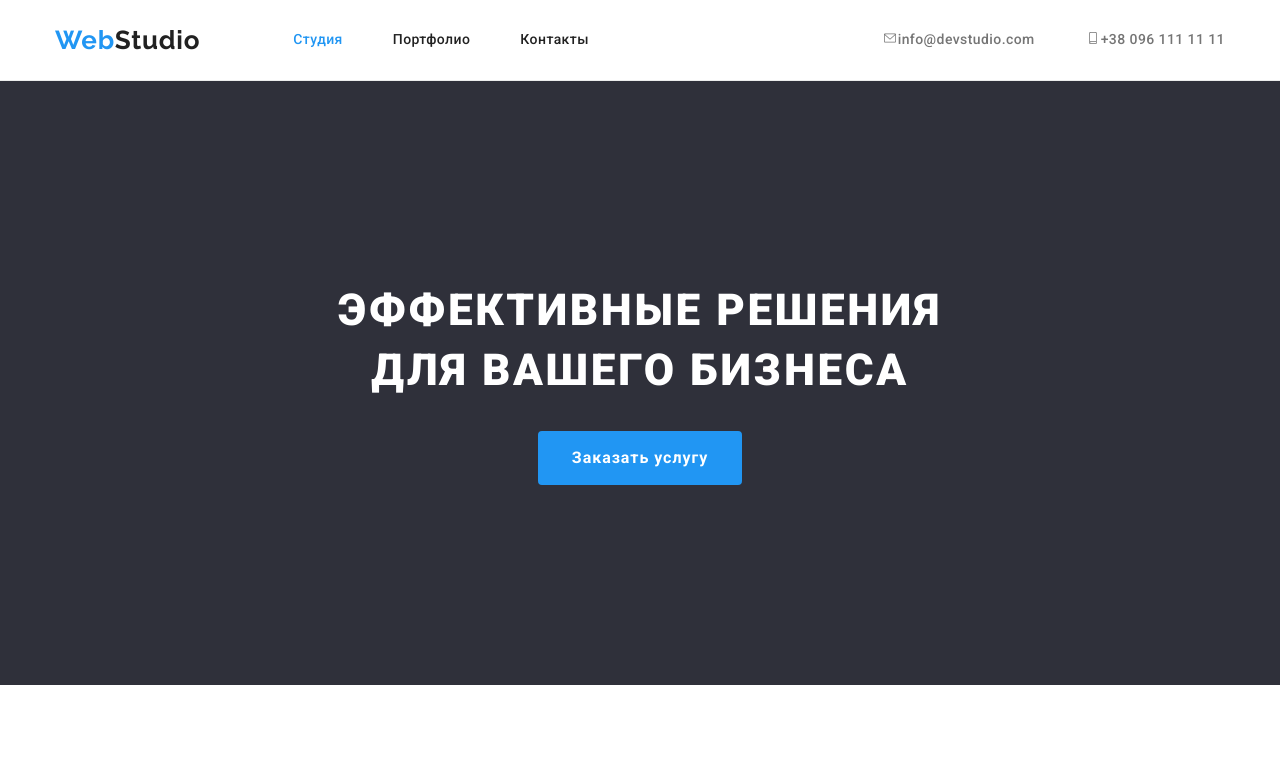
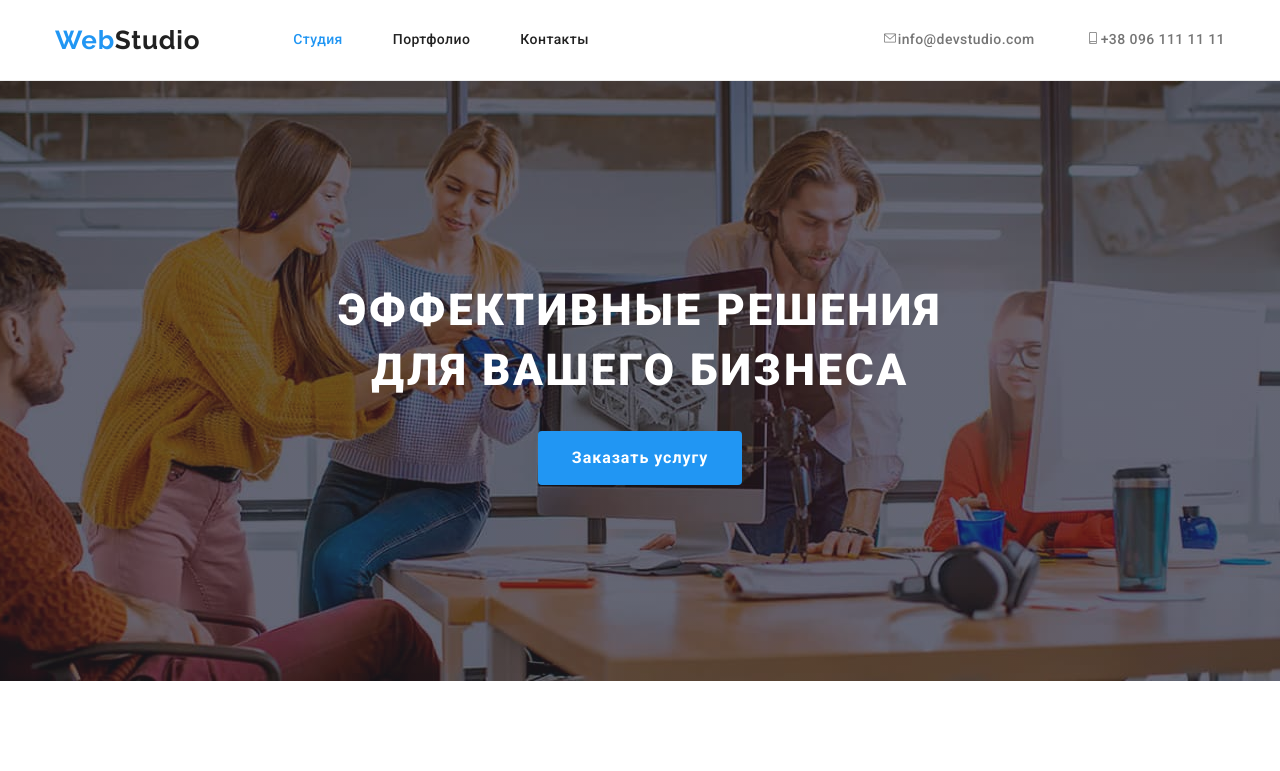
Before and after one commit to KaterynaMal/goit-markup-hw-040, a plain HTML site: page index.html in a window 1280 px wide. Shown: the top 771 px of the page. Drawn offline with nearby package versions, Linux system fonts and the light colour scheme.

Commit message:
Банер
Добавлене фонове зображення з затемненням до секції банер

```diff
--- a/css/styles.css
+++ b/css/styles.css
@@ -178,6 +178,17 @@ ul {
   text-align: center;
   padding-top: 200px;
   padding-bottom: 200px;
+
+  max-width: 1600px;
+  height: 600px;
+  margin-left: auto;
+  margin-right: auto;
+  background-color: #2f303a;
+  background-image: linear-gradient(rgba(47, 48, 58, 0.4), rgba(47, 48, 58, 0.4)),
+    url('../images/backimage.jpg');
+  background-repeat: no-repeat;
+  background-position: center;
+  background-size: cover;
 }
 
 /*.overlay {
@@ -187,8 +198,11 @@ ul {
   margin-left: auto;
   margin-right: auto;
   background-color: #2f303a;
-  background-image: linear-gradient(to right rgba(47, 48, 58, 0.4),
-  url("../images/Img\\(14\).jpg");
+  background-image: linear-gradient(rgba(47, 48, 58, 0.4), rgba(47, 48, 58, 0.4)),
+    url('../images/backimage.jpg');
+  background-repeat: no-repeat;
+  background-position: center;
+  background-size: cover;
 }*/
 
 /*   Кнопки   */
```
